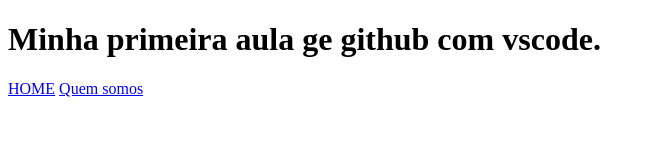
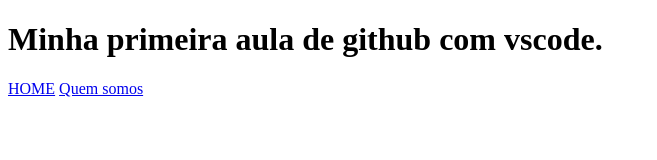
Before and after one commit to ya2cr/aula1, a plain HTML site: page index.html in a window 1280 px wide. Shown: the whole page, without its empty margins (0-657 px from the left). Drawn offline with Linux system fonts and the light colour scheme.

Commit message:
Update index.html

```diff
--- a/index.html
+++ b/index.html
@@ -7,7 +7,7 @@
 </head>
 <body>
     <header class="cabecalho">
-    <h1 class="cabecalho_titulo">Minha primeira aula ge github com vscode.</h1>
+    <h1 class="cabecalho_titulo">Minha primeira aula de github com vscode.</h1>
 <nav class="cabecalho_menu">
     <a href="#">HOME</a>
     <a href="#">Quem somos</a>
```
